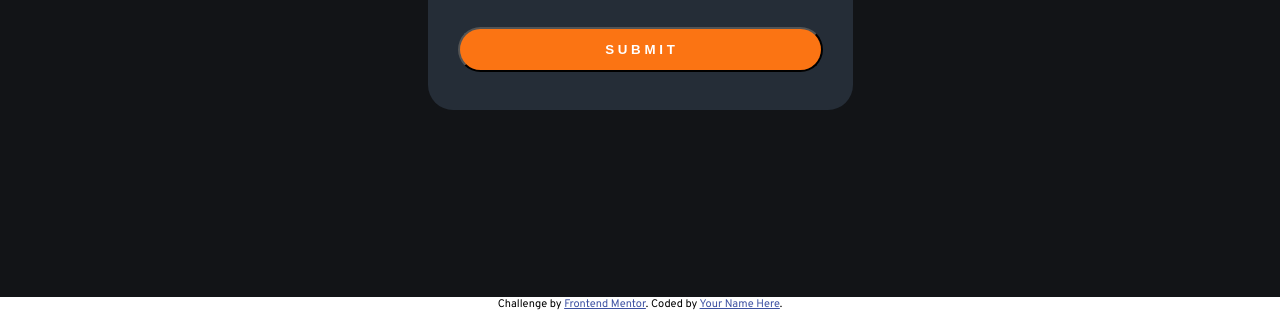
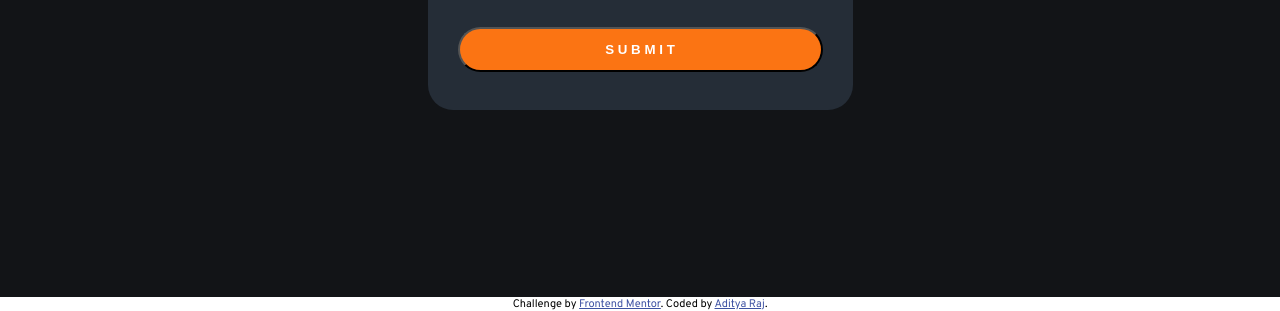
Before and after one commit to adityaraj5200/interactive-rating-component, a plain HTML site: page index.html in a window 1280 px wide. Shown: the part 503-814 px from the top of the page. Drawn offline with Linux system fonts and the light colour scheme.

Commit message:
Added my name in the attribution div

```diff
--- a/index.html
+++ b/index.html
@@ -63,7 +63,7 @@
 
   <div class="attribution">
     Challenge by <a href="https://www.frontendmentor.io?ref=challenge" target="_blank">Frontend Mentor</a>.
-    Coded by <a href="#">Your Name Here</a>.
+    Coded by <a href="#">Aditya Raj</a>.
   </div>
 
 
```
